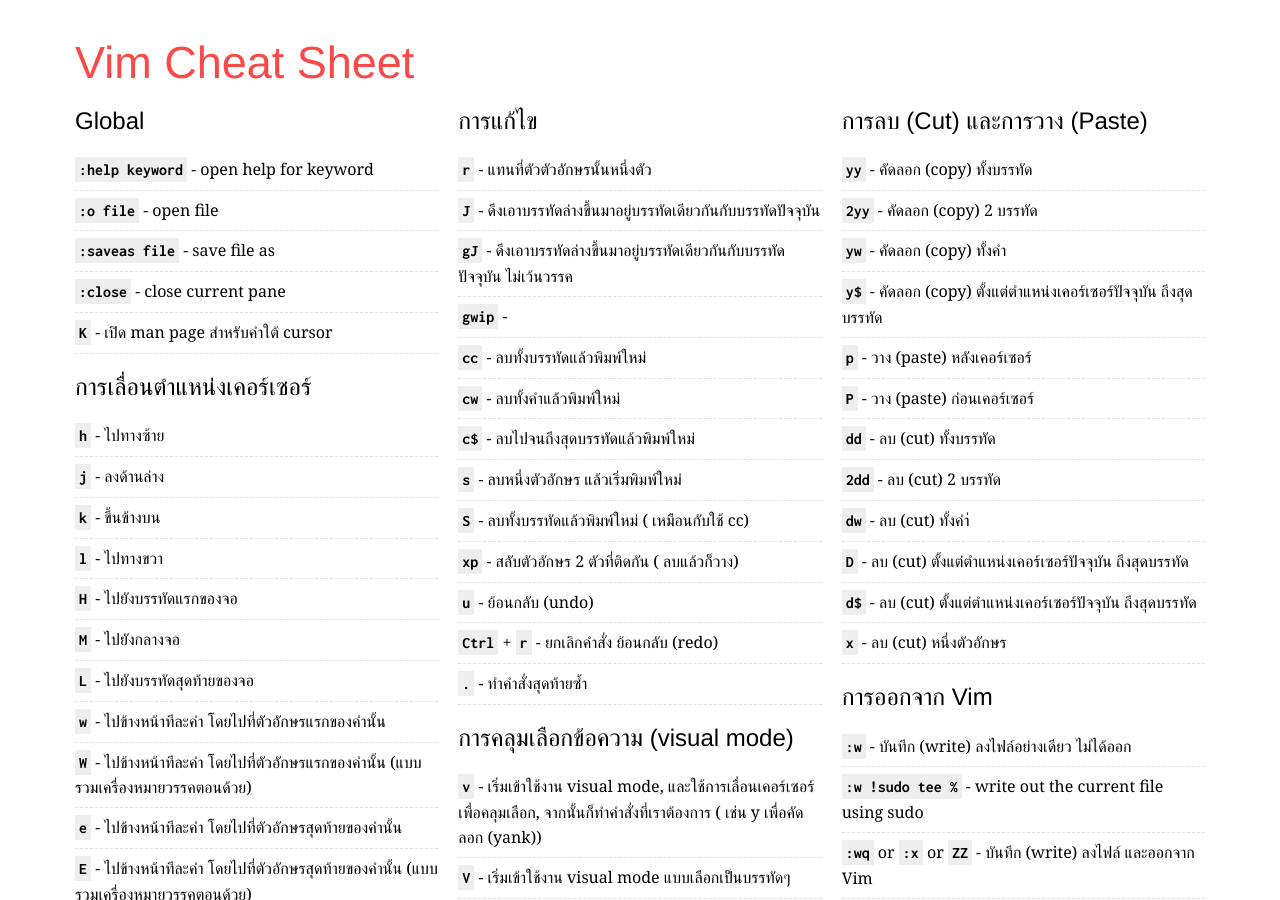
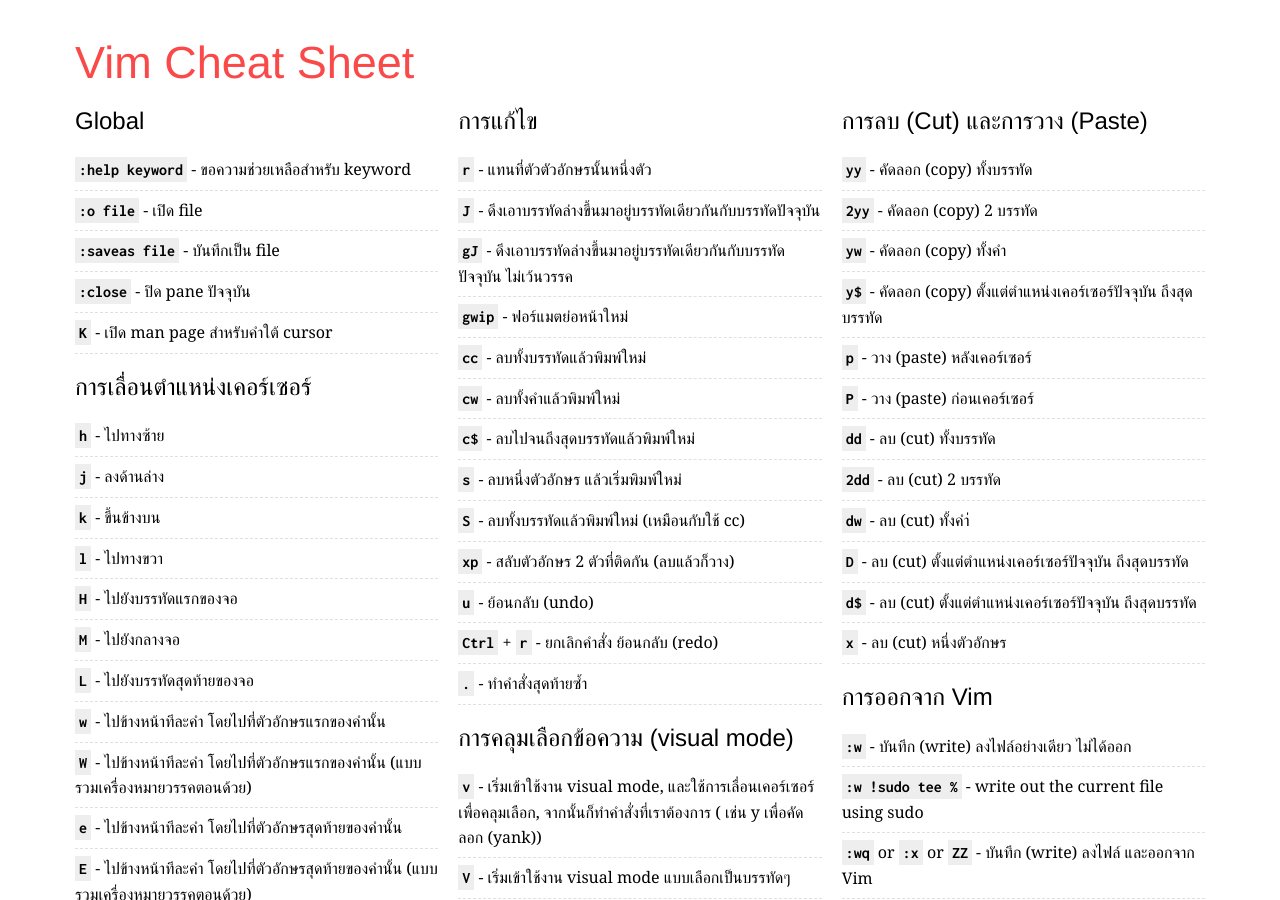
Before and after one commit to rtorr/vim-cheat-sheet, a Jekyll site: the page built from lang/th/index.html, in a window 1280 px wide and 900 px high. Built offline with Jekyll 4.4.1, drawn with Linux system fonts in a browser that asks for light colours.

Commit message:
add more thai translations

```diff
--- a/lang/th/index.html
+++ b/lang/th/index.html
@@ -7,6 +7,10 @@
 global:
   title: "Global"
   commands:
+    helpForKeyword: "ขอความช่วยเหลือสำหรับ keyword"
+    openFile: "เปิด file"
+    saveAsFile: "บันทึกเป็น file"
+    closePane: "ปิด pane ปัจจุบัน"
     K: "เปิด man page สำหรับคำใต้ cursor"
 
 cursorMovement:
@@ -52,13 +56,13 @@
     r: "แทนที่ตัวตัวอักษรนั้นหนึ่งตัว"
     J: "ดึงเอาบรรทัดล่างขึ้นมาอยู่บรรทัดเดียวกันกับบรรทัดปัจจุบัน"
     gJ: "ดึงเอาบรรทัดล่างขึ้นมาอยู่บรรทัดเดียวกันกับบรรทัดปัจจุบัน ไม่เว้นวรรค"
-    gwip: ""
+    gwip: "ฟอร์แมตย่อหน้าใหม่"
     cc: "ลบทั้งบรรทัดแล้วพิมพ์ใหม่"
     cw: "ลบทั้งคำแล้วพิมพ์ใหม่"
     cDollar: "ลบไปจนถึงสุดบรรทัดแล้วพิมพ์ใหม่"
     s: "ลบหนึ่งตัวอักษร แล้วเริ่มพิมพ์ใหม่"
-    S: "ลบทั้งบรรทัดแล้วพิมพ์ใหม่ ( เหมือนกับใช้ cc)"
-    xp: "สลับตัวอักษร 2 ตัวที่ติดกัน ( ลบแล้วก็วาง)"
+    S: "ลบทั้งบรรทัดแล้วพิมพ์ใหม่ (เหมือนกับใช้ cc)"
+    xp: "สลับตัวอักษร 2 ตัวที่ติดกัน (ลบแล้วก็วาง)"
     u: "ย้อนกลับ (undo)"
     CtrlPlusr: "ยกเลิกคำสั่ง ย้อนกลับ (redo)"
     dot: "ทำคำสั่งสุดท้ายซ้ำ"
@@ -162,7 +166,6 @@
     runA: "ใช้งาน macro 'a'"
     rerun: "ใช้งาน macro 'a' อีกครั้ง"
 
-
 languages:
   title: "ภาษา"
 
```
